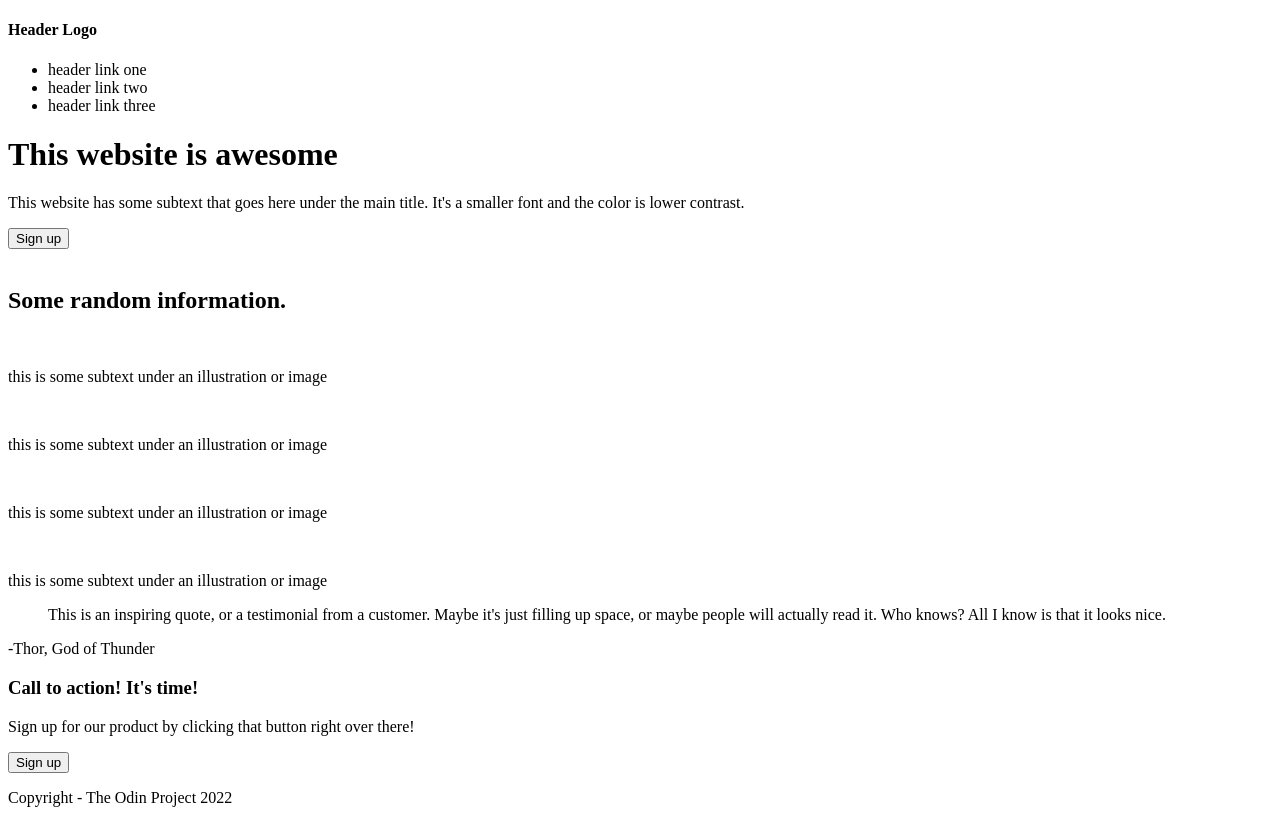
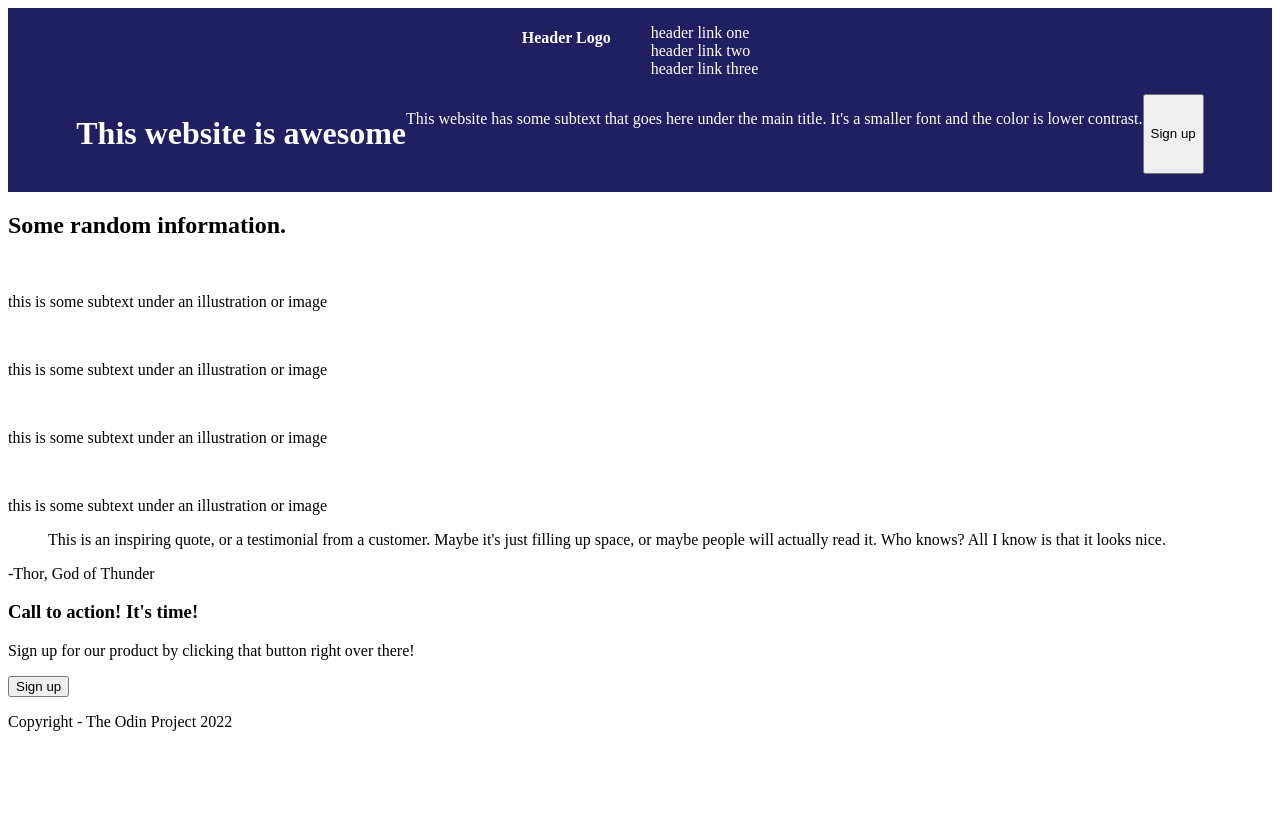
Before and after one commit to ikenna-porter/odin-landing-page, a plain HTML site: page index.html in a window 1280 px wide. After the commit the page ends 800 px from the top, so only its background shows below. Drawn offline with Linux system fonts and the light colour scheme.

Commit message:
Finished index.html and worked on header

```diff
--- a/index.html
+++ b/index.html
@@ -5,12 +5,13 @@
     <meta http-equiv="X-UA-Compatible" content="IE=edge">
     <meta name="viewport" content="width=device-width, initial-scale=1.0">
     <title>Odin Landing Page</title>
+    <link rel="stylesheet" href="odin-lp.css">
 </head>
 <body>
     <div class="section-one">
         <header>
             <div class="logo">
-                <h4>Header Logo</h4>
+                <h4 class="logo">Header Logo</h4>
             </div>
             <div class="header-links">
                 <ul>
--- a/odin-lp.css
+++ b/odin-lp.css
@@ -0,0 +1,36 @@
+/* Section 1 styles */
+.section-one {
+    display: flex;
+    flex: 1;
+    flex-direction: column;
+    align-items: center;
+    background-color: rgb(31, 31, 98);
+    color: white;
+}
+
+header {
+    display: flex;
+    justify-content: space-between;
+}
+
+.logo {
+
+}
+
+.header-links {
+    display: flex;
+
+}
+
+.header-links ul li {
+    list-style: none;
+
+}
+
+.header-content {
+    display: flex;
+}
+
+.header-image {
+
+}
```
